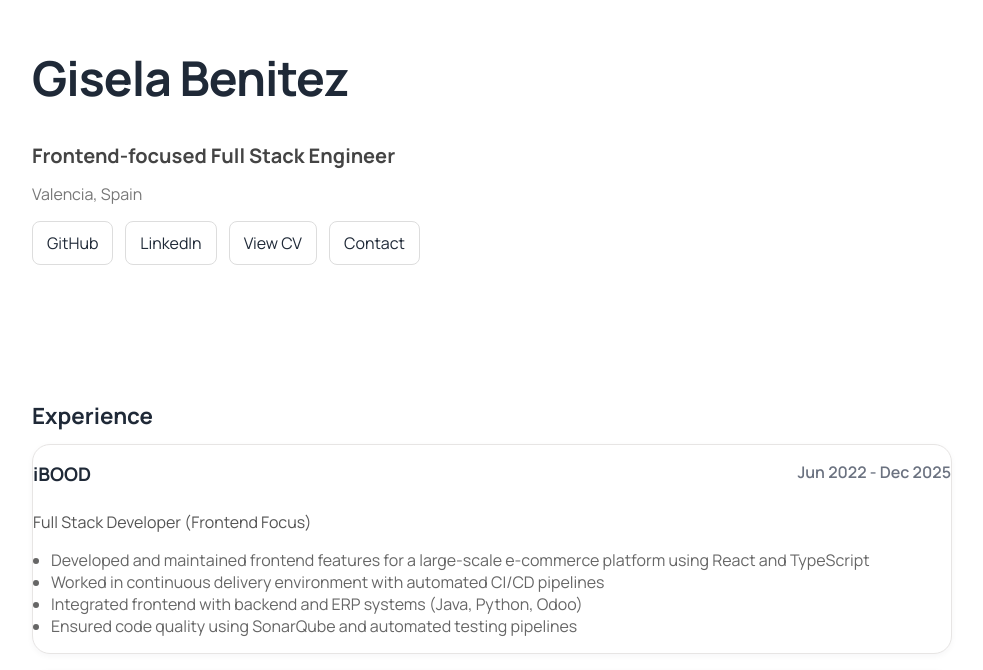
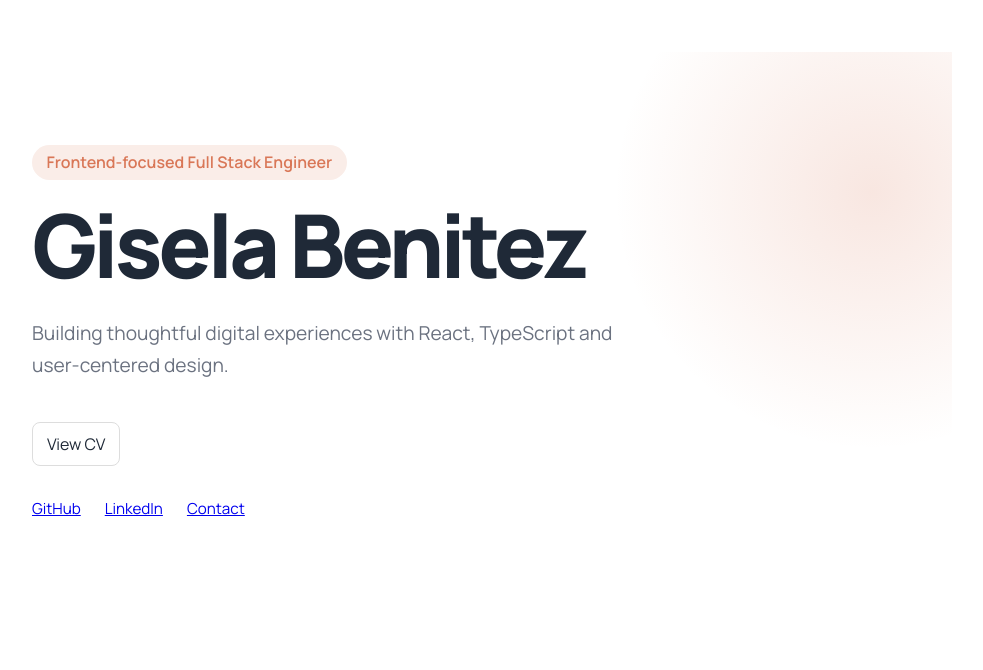
Before and after one commit to giselabenitez/personal-dashboard, a React (Vite) app: page / in a window 1280 px wide. Shown: the part 108-778 px from the top of the page, without its empty margins (148-1131 px from the left). Built offline with nearby package versions, Linux system fonts and the light colour scheme.

Commit message:
Update hero component

```diff
--- a/src/components/hero/Hero.module.scss
+++ b/src/components/hero/Hero.module.scss
@@ -1,28 +1,50 @@
-.name {
-    font-size: 3rem;
-    font-weight: 700;
-    letter-spacing: -0.02em;
+.hero {
+    position: relative;
+    display: flex;
+    justify-content: space-between;
+    align-items: center;
+    overflow: hidden;
+    min-height: 70vh;
+    padding-block: 5rem;
 }
 
-@media (max-width: 480px) {
-    .name {
-        font-size: 2.2rem;
-    }
+.content {
+    max-width: 680px;
+    position: relative;
+    z-index: 2;
 }
 
-.role {
-    font-size: 1.25rem;
-    color: #444;
+.eyebrow {
+    display: inline-flex;
+    margin-bottom: 1rem;
+    padding: .4rem .9rem;
+    border-radius: 999px;
+    background: var(--accent-soft);
+    color: var(--accent);
+    font-weight: 600;
 }
 
-.meta {
-    margin-top: 8px;
-    color: #777;
+h1 {
+    margin: 0;
+    font-size: clamp(3.5rem, 7vw, 5.5rem);
+    line-height: .95;
+    letter-spacing: -.05em;
+    font-weight: 800;
+}
+
+.description {
+    margin-top: 1.5rem;
+    max-width: 600px;
+    font-size: 1.2rem;
+    line-height: 1.7;
+    color: var(--text-secondary);
 }
 
 .actions {
     display: flex;
-    gap: 12px;
+    flex-wrap: wrap;
+    gap: 1rem;
+    margin-top: 2.5rem;
 }
 
 @media (max-width: 480px) {
@@ -43,3 +65,59 @@
 .actions a:hover {
     color: var(--accent);
 }
+
+.primaryButton {
+    background: var(--accent);
+    color: white;
+    border-radius: 999px;
+    padding: .9rem 1.5rem;
+    text-decoration: none;
+    transition: .2s;
+}
+
+.primaryButton:hover {
+    background: var(--accent-hover);
+}
+
+.secondaryButton {
+    background: white;
+    border: 1px solid var(--border);
+    border-radius: 999px;
+    padding: .9rem 1.5rem;
+    text-decoration: none;
+}
+
+.links {
+    display: flex;
+    gap: 1.5rem;
+    margin-top: 2rem;
+    font-size: .95rem;
+}
+
+.decoration {
+    position: absolute;
+    right: -180px;
+    top: -120px;
+    width: 520px;
+    height: 520px;
+    border-radius: 50%;
+    background: radial-gradient(circle,
+            rgba(217, 119, 87, .18),
+            transparent 70%);
+    pointer-events: none;
+}
+
+@media (max-width: 768px) {
+    .hero {
+        min-height: auto;
+        padding-block: 4rem;
+    }
+
+    h1 {
+        font-size: 3rem;
+    }
+
+    .description {
+        font-size: 1.05rem;
+    }
+}
--- a/src/components/hero/Hero.tsx
+++ b/src/components/hero/Hero.tsx
@@ -4,30 +4,35 @@ import styles from "./Hero.module.scss";
 export function Hero() {
     return (
         <section className={styles.hero}>
-            <h1 className={styles.name}>
+            <div className={styles.content}>
+                <span className={styles.eyebrow}>
+                    {profile.role}
+                </span>
+                <h1>
                     {profile.name}
                 </h1>
-
-            <h2 className={styles.role}>
-                {profile.role}
-            </h2>
-
-            <p className={styles.meta}>
-                {profile.location}
+                <p className={styles.description}>
+                    Building thoughtful digital experiences with React,
+                    TypeScript and user-centered design.
                 </p>
 
                 <div className={styles.actions}>
+                    <a href="/CV_Gisela_Benitez.pdf" target="_blank">
+                        View CV
+                    </a>
+                </div>
+
+                <div className={styles.links}>
                     <a href={links.github} target="_blank">
                         GitHub
                     </a>
                     <a href={links.linkedin} target="_blank">
                         LinkedIn
                     </a>
-                <a href="/CV_Gisela_Benitez.pdf" target="_blank">
-                    View CV
-                </a>
                     <a href={links.email}>Contact</a>
                 </div>
+            </div>
+            <div className={styles.decoration} />
         </section>
     );
 }
```
Lines whose indentation alone changed are shown as unchanged.
